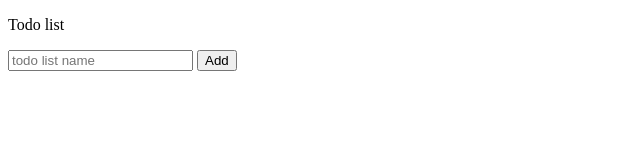
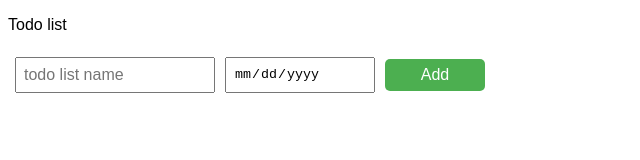
Before and after one commit to biniix/mini-projects, a plain HTML site: page todo-list/index.html in a window 1280 px wide. Shown: the whole page, without its empty margins (0-640 px from the left). Drawn offline with Linux system fonts and the light colour scheme.

Commit message:
improving todo list

```diff
--- a/todo-list/app.css
+++ b/todo-list/app.css
@@ -0,0 +1,33 @@
+body{
+  font-family: Arial, Helvetica, sans-serif;
+}
+
+.display-todo-list, .div-todo-list, .dueDate{
+  display: grid;
+  grid-template-columns: 200px 150px 100px;
+  column-gap: 10px;
+  row-gap: 10px;
+  align-items: center;
+  padding: 7px;
+}
+.div-todo-list{
+  margin-bottom: 10px;
+}
+.input,.add-button, .delete-button{
+  padding: 7px;
+  font-size: 16px;
+}
+.add-button{
+  color: white;
+  background-color: #4CAF50;
+  border: none;
+  cursor: pointer;
+  border-radius: 5px;
+}
+.delete-button{
+  color: white;
+  background-color: red;
+  border: none;
+  cursor: pointer;
+    border-radius: 5px;
+}
--- a/todo-list/index.html
+++ b/todo-list/index.html
@@ -3,12 +3,16 @@
 <head>
   <meta charset="UTF-8">
   <meta name="viewport" content="width=device-width, initial-scale=1.0">
+  <link rel="stylesheet" href="app.css">
   <title>todo list</title>
 </head>
   <body>
     <p>Todo list</p>
-    <input placeholder="todo list name" class="input">
-    <button onclick="addTodo()">Add</button>
+    <div class="div-todo-list">
+      <input placeholder="todo list name" class="input">
+      <input type = "date" class="dueDate">
+      <button onclick="addTodo()" class="add-button">Add</button>
+    </div>
     <div class="display-todo-list"></div>
 
     <script src="script.js"></script>
--- a/todo-list/script.js
+++ b/todo-list/script.js
@@ -2,21 +2,27 @@ const todoList = [];
 function renderTodoList(){
   let todoListHTML = '';
   for (let i = 0; i < todoList.length; i++ ){
-    const todo = todoList[i];
+    const todoObject = todoList[i];
+    const {name, dueDate} = todoObject;
+
     const html = `
-    <p>${todo}
-      <button onclick="
+    <div>${name}</div>
+    <div>${dueDate}</div>
+    <button onclick="
       todoList.splice(${i}, 1); renderTodoList();
-      ">Delete</button>
-    </p>`;
+      " class = "delete-button">Delete</button>`;
     todoListHTML += html;
-  } document.querySelector('.display-todo-list').innerHTML = todoListHTML;
+  } document.querySelector( '.display-todo-list').innerHTML = todoListHTML;
 }
 
 function addTodo(){
   const inputEelement = document.querySelector('.input');
+  const dueDateElement = document.querySelector('.dueDate');
+
   const name = inputEelement.value;
-  todoList.push(name);
+  const dueDate = dueDateElement.value;
+
+  todoList.push({ name, dueDate });
   inputEelement.value = '';
   renderTodoList();
 }
```
